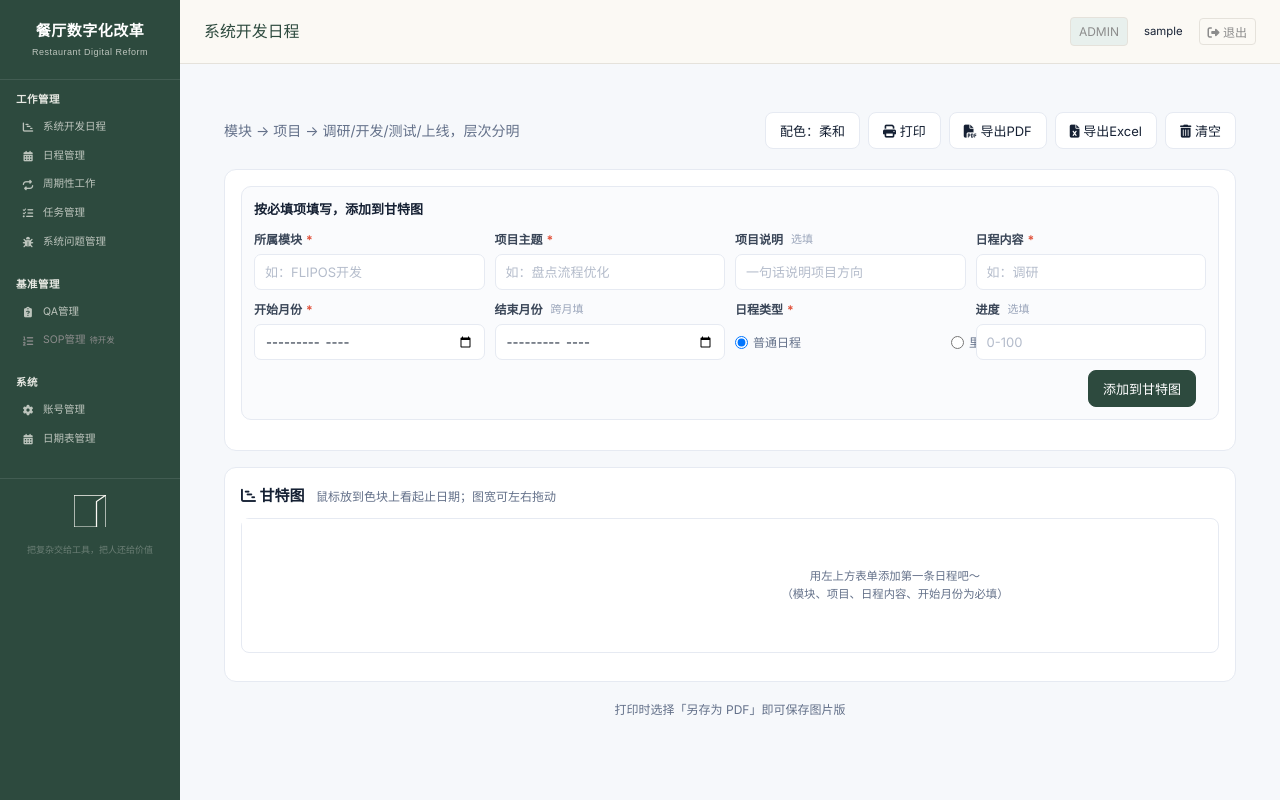
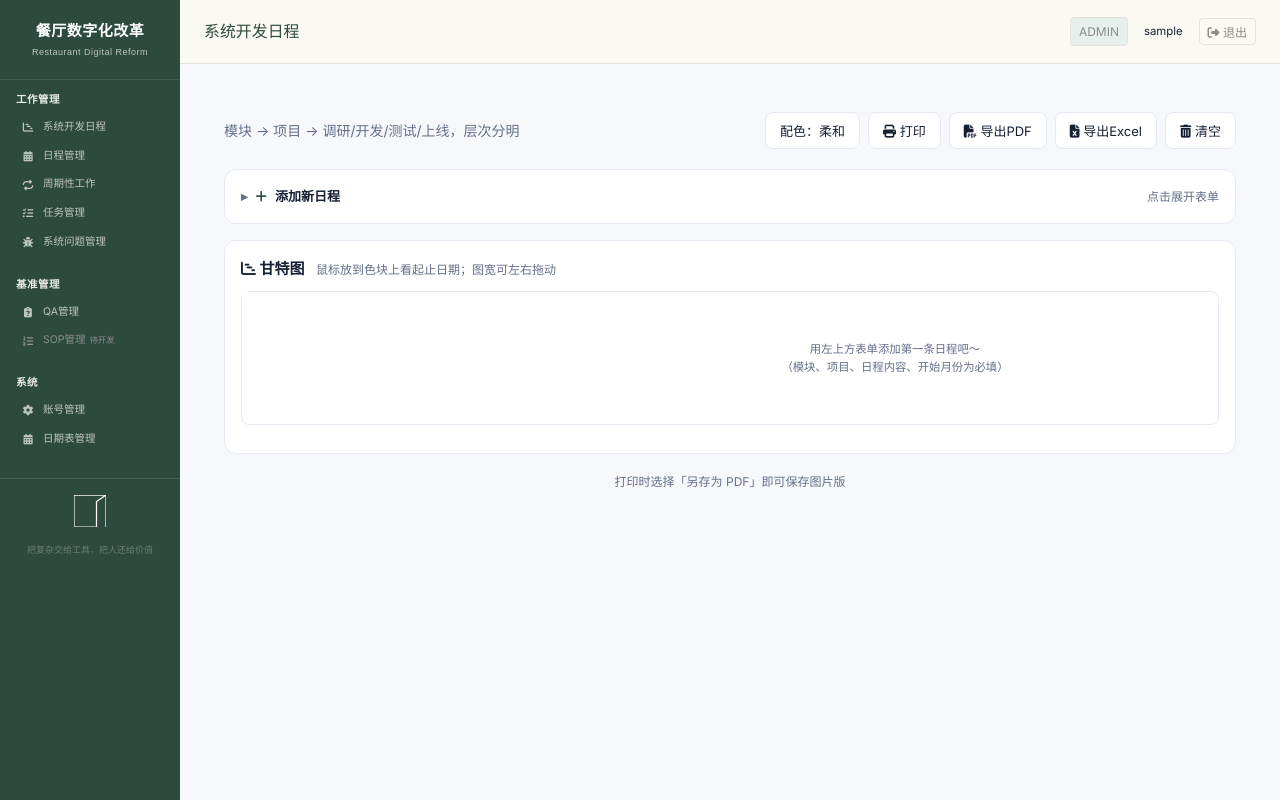
Before and after one commit to kay200283/P032-restaurant-digital-reform, a Flask app: page /work-mgmt/gantt/ in a window 1280 px wide. Run offline with Flask 3, Linux system fonts and the light colour scheme; the visitor is signed in with stand-in values (Sample User, id 1); data that the repository does not hold is empty; some web fonts are replaced.

Commit message:
feat: collapsible add-form card; raise month column min-width to 100px

```diff
--- a/templates/work_gantt.html
+++ b/templates/work_gantt.html
@@ -62,6 +62,13 @@
   /* 表单录入 */
   .form-box{border:1px solid var(--line);border-radius:10px;background:#FAFBFD;padding:12px;margin-bottom:14px;}
   .form-box .form-title{font-size:13px;font-weight:700;margin-bottom:10px;display:flex;align-items:center;gap:6px;}
+  details.input-card>summary.add-summary{list-style:none;cursor:pointer;font-size:13px;font-weight:700;display:flex;align-items:center;gap:8px;user-select:none;}
+  details.input-card>summary.add-summary::-webkit-details-marker{display:none;}
+  details.input-card>summary.add-summary::before{content:'\25B8';font-size:13px;color:var(--ink-2);transition:transform .15s ease;}
+  details.input-card[open]>summary.add-summary::before{transform:rotate(90deg);}
+  details.input-card>summary.add-summary .fa-plus{color:var(--brand);}
+  details.input-card>summary.add-summary:hover{color:var(--brand);}
+  .add-hint{font-weight:400;font-size:12px;color:var(--ink-2);margin-left:auto;}
   .form-grid{display:flex;flex-wrap:wrap;gap:10px;align-items:flex-end;}
   .form-grid label,.form-grid .field{font-size:12px;color:var(--ink-2);display:flex;flex-direction:column;gap:5px;min-width:200px;flex:1;}
   .form-grid .lbl{display:flex;align-items:center;gap:4px;font-size:12px;font-weight:600;color:#3A4658;white-space:nowrap;}
@@ -98,9 +105,9 @@
   .gantt-layout{display:flex;border:1px solid var(--line);border-radius:8px;background:#fff;overflow:visible;padding-bottom:17px;}
   .gantt-fixed{flex-shrink:0;display:grid;grid-template-columns:var(--mod-w) var(--proj-w);background:#fff;z-index:10;position:relative;}
   .gantt-scroll{flex:1;overflow-x:auto;min-width:0;margin-bottom:-17px;}
-  .gantt-timeline{display:flex;flex-direction:column;min-width:calc(var(--n,1)*80px);}
-
-  .gantt-inner{display:grid;grid-template-columns:repeat(var(--n,1),minmax(80px,1fr));}
+  .gantt-timeline{display:flex;flex-direction:column;min-width:calc(var(--n,1)*100px);}
+
+  .gantt-inner{display:grid;grid-template-columns:repeat(var(--n,1),minmax(100px,1fr));}
   .g-corner{
     grid-column:1 / span 2;background:#F7F9FC;border-bottom:1px solid var(--line);
     display:flex;align-items:center;padding:0 12px;font-size:12px;color:var(--ink-2);font-weight:600;
@@ -112,8 +119,8 @@
     border-bottom:1px solid var(--line);border-left:1px solid #F0F3F8;
     white-space:nowrap;overflow:hidden;box-sizing:border-box;
   }
-  .g-year-row{display:grid;grid-template-columns:repeat(var(--n,1),minmax(80px,1fr));}
-  .g-month-row{display:grid;grid-template-columns:repeat(var(--n,1),minmax(80px,1fr));}
+  .g-year-row{display:grid;grid-template-columns:repeat(var(--n,1),minmax(100px,1fr));}
+  .g-month-row{display:grid;grid-template-columns:repeat(var(--n,1),minmax(100px,1fr));}
   .g-year{font-weight:700;color:var(--ink);height:28px;}
   .g-month{height:26px;font-variant-numeric:tabular-nums;}
 
@@ -285,7 +292,8 @@
   </header>
 
   <main class="main">
-    <section class="card input-card">
+    <details class="card input-card" id="add-card">
+      <summary class="add-summary"><i class="fa-solid fa-plus"></i> 添加新日程<span class="add-hint">点击展开表单</span></summary>
       <div class="form-box">
         <div class="form-title">按必填项填写，添加到甘特图</div>
         <div class="form-grid">
@@ -336,7 +344,7 @@
       <textarea id="input" style="display:none" spellcheck="false" aria-label="日程文字输入区"></textarea>
       <div class="errors" id="errors"></div>
 
-    </section>
+    </details>
 
     <section class="card">
       <h2><i class="fa-solid fa-chart-gantt"></i> 甘特图 <span class="hint">鼠标放到色块上看起止日期；图宽可左右拖动</span></h2>
@@ -1630,7 +1638,7 @@ var timer=null;
   var origAdd = document.getElementById('btn-add');
   if (origAdd) {
     origAdd.addEventListener('click', function() {
-      setTimeout(function() { saveToApi().then(loadFromApi).then(render).catch(function(e){console.error('[save-reload]',e);}); }, 100);
+      setTimeout(function() { saveToApi().then(loadFromApi).then(render).then(function(){var fm=document.getElementById('form-msg');var ac=document.getElementById('add-card');if(ac&&(!fm||!fm.classList.contains('err')))ac.open=false;}).catch(function(e){console.error('[save-reload]',e);}); }, 100);
     });
   }
 
```
